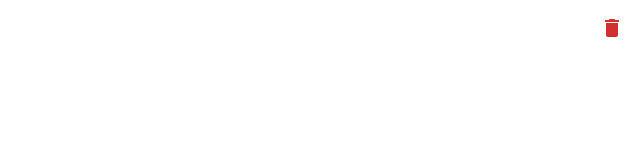
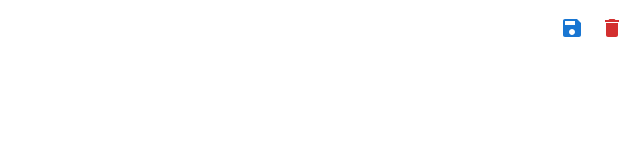
Before and after one commit to ThomasOh92/project-box-v2, a React app: page / in a window 1280 px wide. Shown: the top 160 px of the page, without its empty margins (640-1280 px from the left). Built offline with nearby package versions, Linux system fonts and the light colour scheme.

Commit message:
save button ui only

```diff
--- a/src/components/projectbox.tsx
+++ b/src/components/projectbox.tsx
@@ -10,6 +10,7 @@ import MenuItem from '@mui/material/MenuItem';
 import CircularProgress from '@mui/material/CircularProgress';
 import IconButton from '@mui/material/IconButton';
 import DeleteIcon from '@mui/icons-material/Delete';
+import SaveIcon from '@mui/icons-material/Save';
 import { GlobalStyles } from '@mui/system';
 
 const { useState } = React;
@@ -204,6 +205,41 @@ const ProjectBox: React.FC = () => {
     setLayouts(updatedLayouts);
   };
 
+  // const saveLayoutToFirestore = async () => {
+  //   const layoutData = {
+  //     layouts, // Contains both lg and md layouts
+  //     docLinks,
+  //     webLinks,
+  //     stickyNotes,
+  //   };
+
+  //   try {
+  //     await db.collection('yourCollectionName').doc('yourDocumentId').set(layoutData);
+  //     console.log('Layout saved successfully');
+  //   } catch (error) {
+  //     console.error('Error saving layout: ', error);
+  //   }
+  // };
+
+  // React.useEffect(() => {
+  //   const loadLayoutFromFirestore = async () => {
+  //     const doc = await db.collection('yourCollectionName').doc('yourDocumentId').get();
+  //     if (doc.exists) {
+  //       const data = doc.data();
+  //       setLayouts(data.layouts);
+  //       setDocLinks(data.docLinks);
+  //       setWebLinks(data.webLinks);
+  //       setStickyNotes(data.stickyNotes);
+  //     } else {
+  //       console.log('No such document!');
+  //     }
+  //   };
+
+  //   loadLayoutFromFirestore();
+  // }, []);
+
+
+
   //Initial layout with state
   const layout: Layout[] = [];
 
@@ -263,6 +299,12 @@ const ProjectBox: React.FC = () => {
         <Box sx={{ position: 'absolute', top: 0, right: 0 }}>
           <IconButton aria-label="delete" size="medium" color="error"  onClick={() => setShowDeleteButtons(!showDeleteButtons)}>
             <DeleteIcon />
+          </IconButton>
+        </Box>
+
+        <Box sx={{ position: 'absolute', top: 0, right: 40 }}>
+          <IconButton aria-label="save" size="medium" color="primary"  onClick={() => console.log("hello")}>
+            <SaveIcon />
           </IconButton>
         </Box>
 
```
Also changed, not shown: 1 other file (tests, documents, lock files or other folders).
